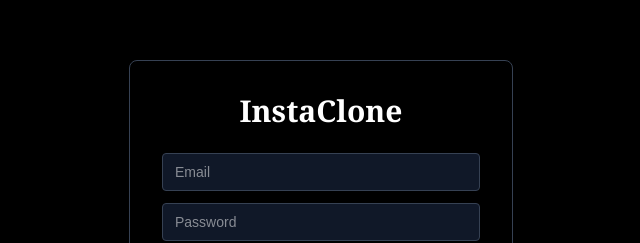
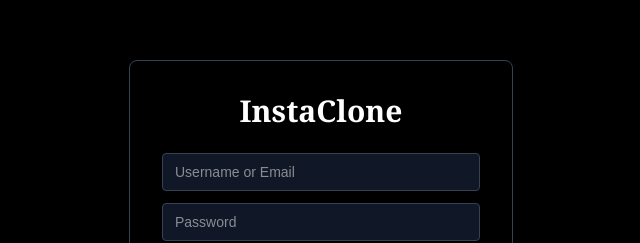
Before and after one commit to JyotiKumari1277-ux/instaclone-frontend, a Next.js app: page /login in a window 1280 px wide. Shown: the part 183-426 px from the top of the page, without its empty margins (319-959 px from the left). Built offline with nearby package versions, Linux system fonts and the light colour scheme.

Commit message:
Update login field to accept username or email

```diff
--- a/app/login/page.tsx
+++ b/app/login/page.tsx
@@ -48,9 +48,9 @@ export default function LoginPage() {
 
         <form onSubmit={handleSubmit} className="flex flex-col gap-3">
           <input
-            type="email"
+            type="text"
             name="email"
-            placeholder="Email"
+            placeholder="Username or Email"
             value={formData.email}
             onChange={handleChange}
             required
```
